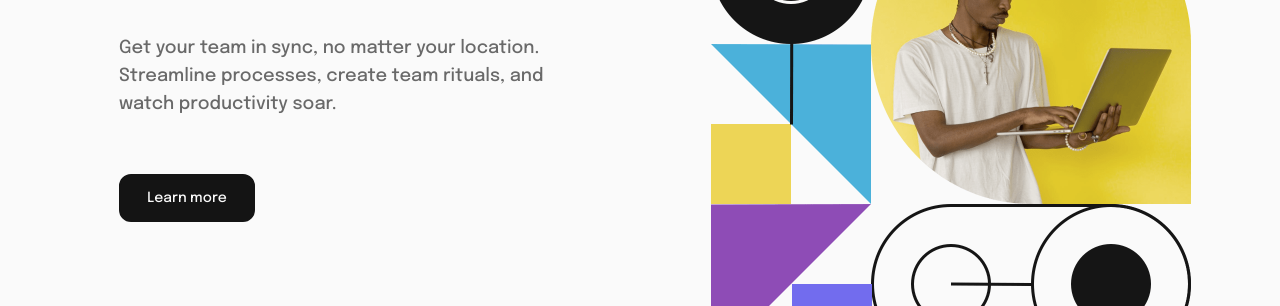
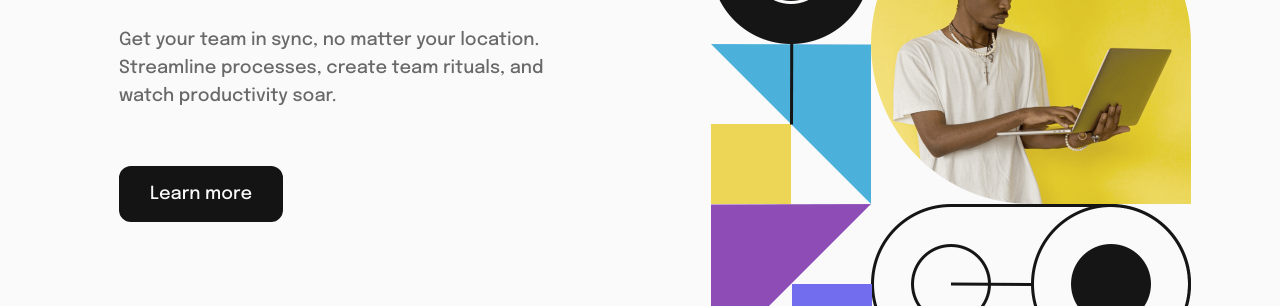
Before and after one commit to lucasweidas/intro-section-with-dropdown-navigation-main, a website: page src/index.html in a window 1280 px wide. Shown: the part 405-711 px from the top of the page. Drawn offline with nearby package versions, Linux system fonts and the light colour scheme; files that its build step writes are made by us from their sources.

Commit message:
link fix

```diff
--- a/src/sass/global/_typography.scss
+++ b/src/sass/global/_typography.scss
@@ -30,6 +30,12 @@ a:active {
   text-decoration: none;
 }
 
+.main__link {
+  @include breakpoint(medium) {
+    font-size: rem(18);
+  }
+}
+
 .footer__attribution {
   font-size: rem(14);
 
--- a/src/sass/layout/_main.scss
+++ b/src/sass/layout/_main.scss
@@ -88,6 +88,11 @@
       color: var(--clr-almost-black);
       background-color: var(--clr-almost-white);
     }
+
+    @include breakpoint(medium) {
+      width: rem(164);
+      height: rem(56);
+    }
   }
 
   &__partners {
```
Also changed, not shown: docs/css/styles.css.
